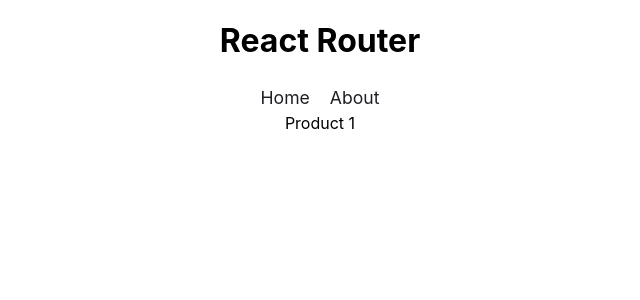
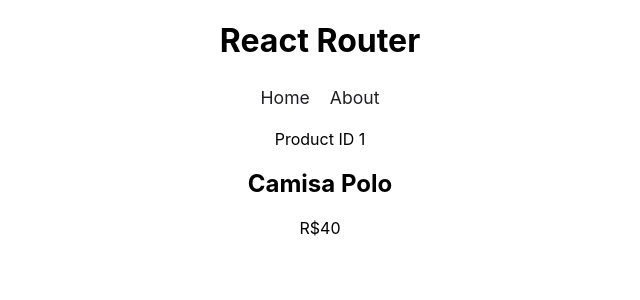
Before and after one commit to gafanhotoalexandre/pequenos-projetos, a React (Vite) app in the folder routing/: page /products/1 in a window 1280 px wide. Shown: the top 300 px of the page, without its empty margins (320-960 px from the left). Built offline with nearby package versions, Linux system fonts and the light colour scheme; data requests are answered from the project's data file.

Commit message:
carregando dados isolados

```diff
--- a/routing/src/pages/Home.jsx
+++ b/routing/src/pages/Home.jsx
@@ -13,6 +13,8 @@
       <h1>Products</h1>
       { error && <p>{ error }</p> }
 
+      { isSending && <p>loading...</p> }
+
       <ul className="products">
         {items && items.map(item => (
           <li key={item.id}>
--- a/routing/src/pages/Product.jsx
+++ b/routing/src/pages/Product.jsx
@@ -1,11 +1,24 @@
 import { useParams } from 'react-router-dom';
+import { useFetch } from '../hooks/useFetch';
 
 export function Product() {
   const { id } = useParams();
 
+  const url = 'http://localhost:5500/products/' + id;
+  const { data: product, isSending, error } = useFetch(url);
+
   return (
     <section>
-      Product { id }
+      <p>Product ID { id }</p>
+      {error && <p>An error has occurred!</p>}
+      {isSending && <p>loading...</p>}
+
+      {product && (
+        <div>
+          <h2>{ product.productName }</h2>
+          <p>R${ product.productPrice }</p>
+        </div>
+      )}
     </section>
   );
 }
```
